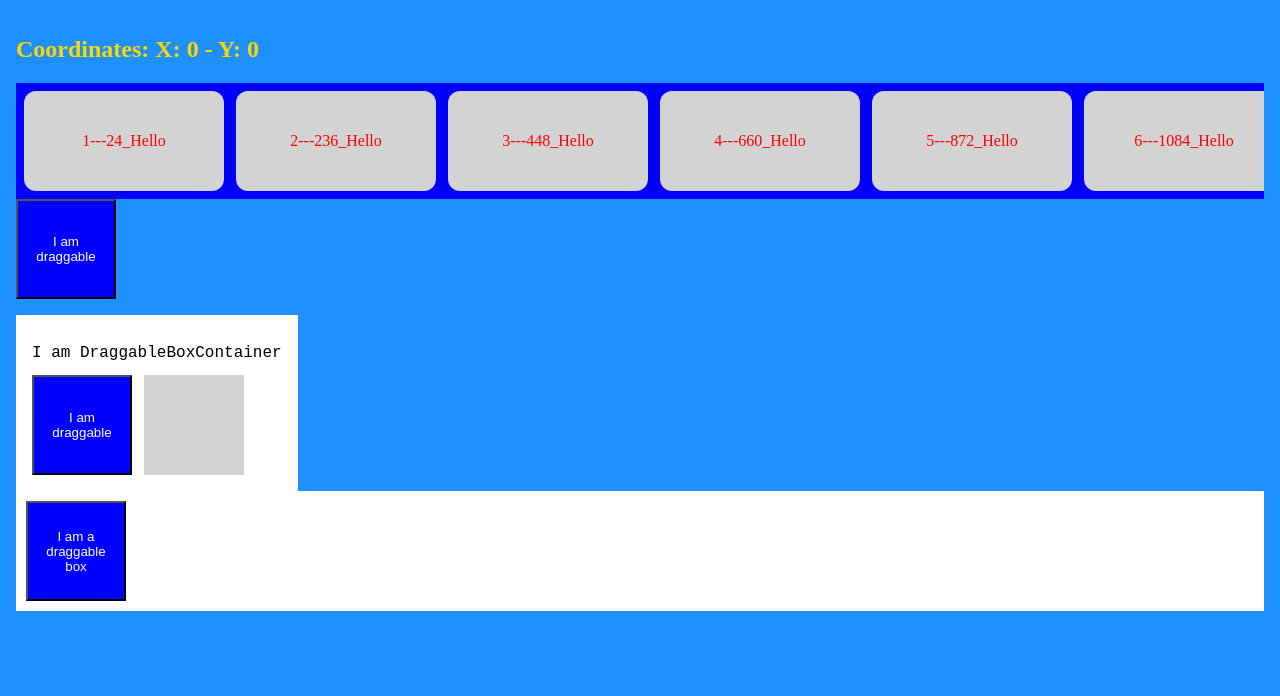
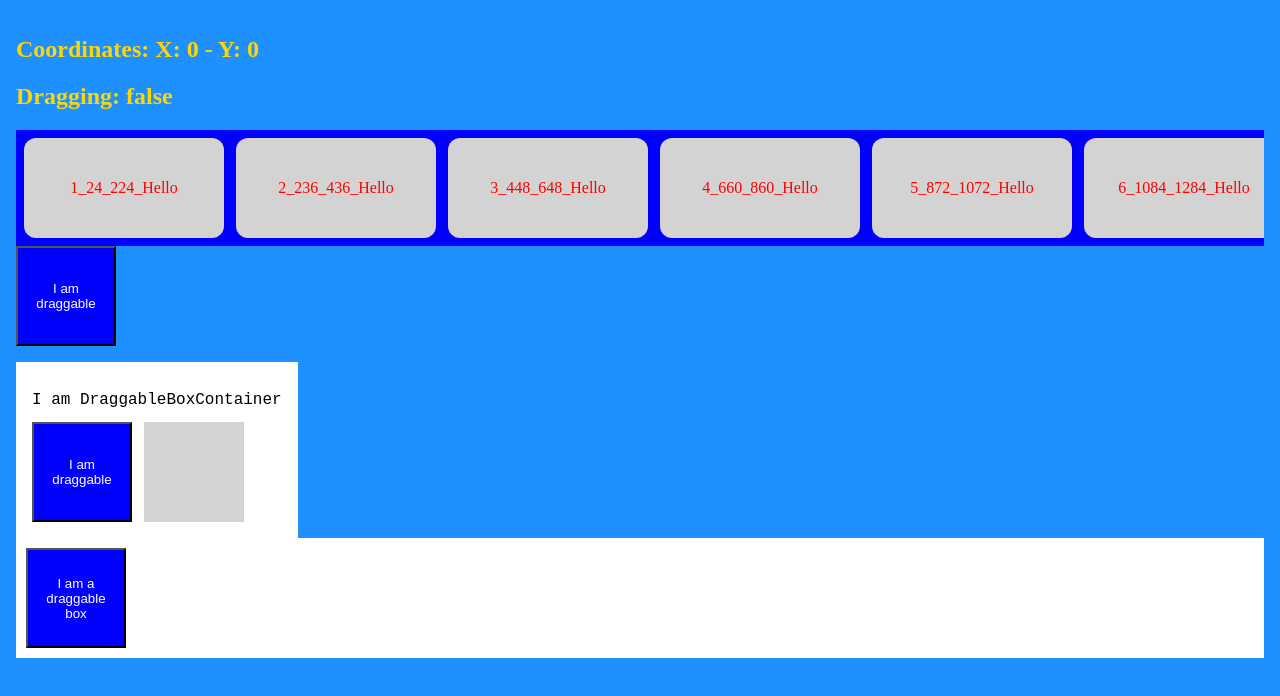
Before and after one commit to jazzjacob/jacobs-react-playground, a React (Create React App) app: page / in a window 1280 px wide. Shown: the top 696 px of the page. Built offline with nearby package versions, Linux system fonts and the light colour scheme.

Commit message:
drag over test works

```diff
--- a/src/Components/Box.js
+++ b/src/Components/Box.js
@@ -1,7 +1,7 @@
 import { useState, useEffect } from 'react'
 import styles from './Box.module.css'
 
-const Box = () => {
+const Box = ({ dragging }) => {
 	const [clicked, setClicked] = useState(false)
 	const [coordinates, setCoordinates] = useState({x: 0, y: 0})
 	const [offset, setOffset] = useState({x: 0, y: 0})
@@ -68,6 +68,7 @@ const Box = () => {
 
 	function onMouseDown(event) {
 		setClicked(true)
+		dragging(true)
 	}
 
 	function onMouseUp(event) {
@@ -76,6 +77,7 @@ const Box = () => {
 			x: 0,
 			y: 0
 		})
+		dragging(false)
 	}
 
 	useEffect(() => {
--- a/src/Components/Column.jsx
+++ b/src/Components/Column.jsx
@@ -23,6 +23,7 @@ const Column = forwardRef((props, ref) => {
 		height: '100px',
 		borderRadius: '12px'
 	})
+	const [dragOver, setDragOver] = useState(false)
 
 	const [xHover, setXHover] = useState(false);
 
@@ -88,6 +89,26 @@ const Column = forwardRef((props, ref) => {
 		setCoords({x: columnRef.current.offsetLeft});
 	}
 
+	useEffect(() => {
+		const mouseOverX = props.coordinates.x >= rectangleCoordinates.left && rectangleCoordinates.right >= props.coordinates.x;
+		const mouseOverY = rectangleCoordinates.bottom >= props.coordinates.y && props.coordinates.y >= rectangleCoordinates.top;
+		const mouseOverColumn = mouseOverX && mouseOverY
+
+		console.log(props.coordinates.y)
+		if (!props.dragging) {
+			return;
+		}
+		if (mouseOverColumn) {
+			if (!dragOver) {
+				setDragOver(true)
+			}
+		} else {
+			if (dragOver) {
+				setDragOver(false)
+			}
+		}
+	}, [props.coordinates])
+
 	return (
 		<div
 			onScroll={() => handleScroll}
@@ -98,8 +119,9 @@ const Column = forwardRef((props, ref) => {
 			onClick={props.onClick}
 		>
 			{props.number}
-			<p>---{rectangleCoordinates.left}</p>
+			<p>_{rectangleCoordinates.left}_{rectangleCoordinates.right}</p>
 			<p>_{word}</p>
+			{dragOver && <p>DRAG OVER</p>}
 		</div>
 	)
 })
--- a/src/HomePage.jsx
+++ b/src/HomePage.jsx
@@ -5,14 +5,28 @@ import MousePosition from './Components/MousePosition'
 import Column from './Components/Column'
 import DraggableBoxesContainer from './Components/DraggableBoxesContainer'
 import NewDraggableBoxContainer from './Components/NewDraggableBoxContainer'
+import DraggableBox from './Components/DraggableBox'
 
 const HomePage = () => {
 	const [columns, setColumns] = useState([1, 2, 3, 4, 5, 6, 7])
 	const [coordinates, setCoordinates] = useState({x: 0, y: 0})
 	const [testClicked, setTestClicked] = useState(false)
 	const [scrolling, setScrolling] = useState(0)
+	const [dragging, setDragging] = useState(false)
 
 	const childRef = useRef()
+	const childRefs = useRef([])
+
+	const childrenRef = useRef(null);
+
+	function getMap() {
+		//console.log('getting map')
+		if (!childrenRef.current) {
+			// Initialize the Map on first usage.
+			childrenRef.current = new Map();
+		}
+		return childrenRef.current;
+	}
 
 
 	useEffect(() => {
@@ -63,17 +77,24 @@ const HomePage = () => {
 		console.log(index)
 	}
 
-
 	const columnsList = columns.map((item, index) => {
 		return (
 			<Column
+				dragging={dragging}
 				index={index}
 				onMouseEnter={() => onColumnEnter(index)}
 				onClick={() => onColumnClick(index)}
 				key={index}
 				number={item}
 				coordinates={coordinates}
-				ref={childRef}
+				ref={(node) => {
+					const map = getMap();
+					if (node) {
+						map.set(index, node);
+					} else {
+						map.delete(index);
+					}
+				}}
 			/>
 		)
 	})
@@ -88,23 +109,33 @@ const HomePage = () => {
 		overflowX: 'auto'
 	}
 
-	function handleScroll () {
-		console.log('Scrolling')
-		setTimeout(() => {
-			console.log('HEY')
-		}, 1000)
-		setScrolling(scrolling + 1)
-		childRef.current.onScroll();
+	function handleScroll() {
+		//console.log('Scrolling!!')
+		const map = getMap();
+		//console.log(map)
+		for (let i = 0 ; i < columns.length ; i++) {
+			const node = map.get(i)
+			//console.log(node)
+			//console.log('Hello')
+			node.onScroll()
+		}
+
+		//childRef.current.onScroll();
 	}
 
 	function handleDragOver(e) {
 		e.preventDefault()
 	}
 
+	function handleDrag(dragging) {
+		setDragging(dragging)
+	}
+
 
 	return (
 		<div style={style} onDragOver={handleDragOver}>
 			<MousePosition />
+			<h2>Dragging: {dragging ? 'true' : 'false'}</h2>
 			{testClicked && <p>Clicked!</p>}
 			<div
 				onScroll={handleScroll}
@@ -113,7 +144,7 @@ const HomePage = () => {
 			>
 				{columnsList}
 			</div>
-			<Box />
+			<Box dragging={handleDrag} />
 			<DraggableBoxesContainer />
 			<NewDraggableBoxContainer />
 		</div>
```
